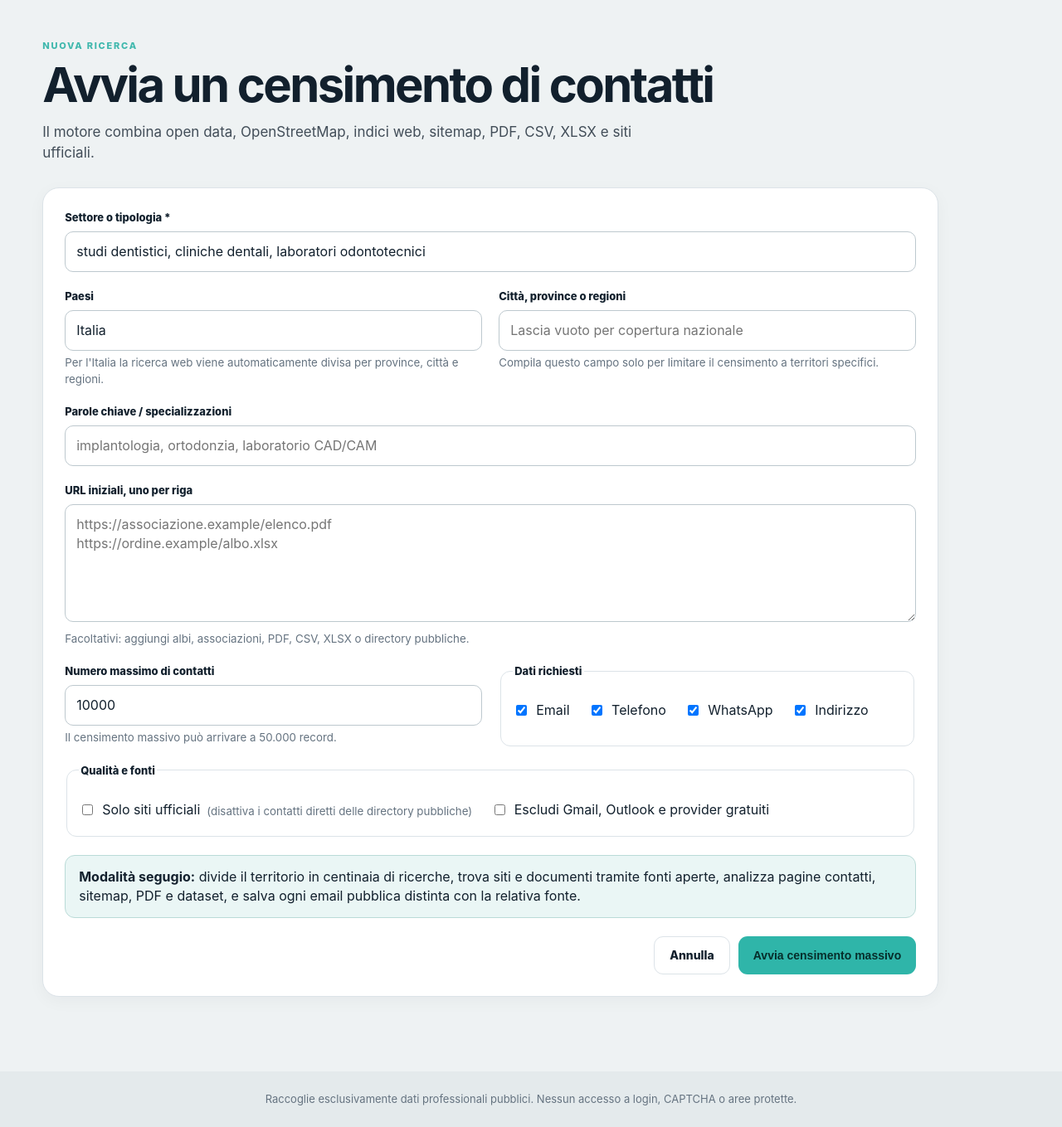
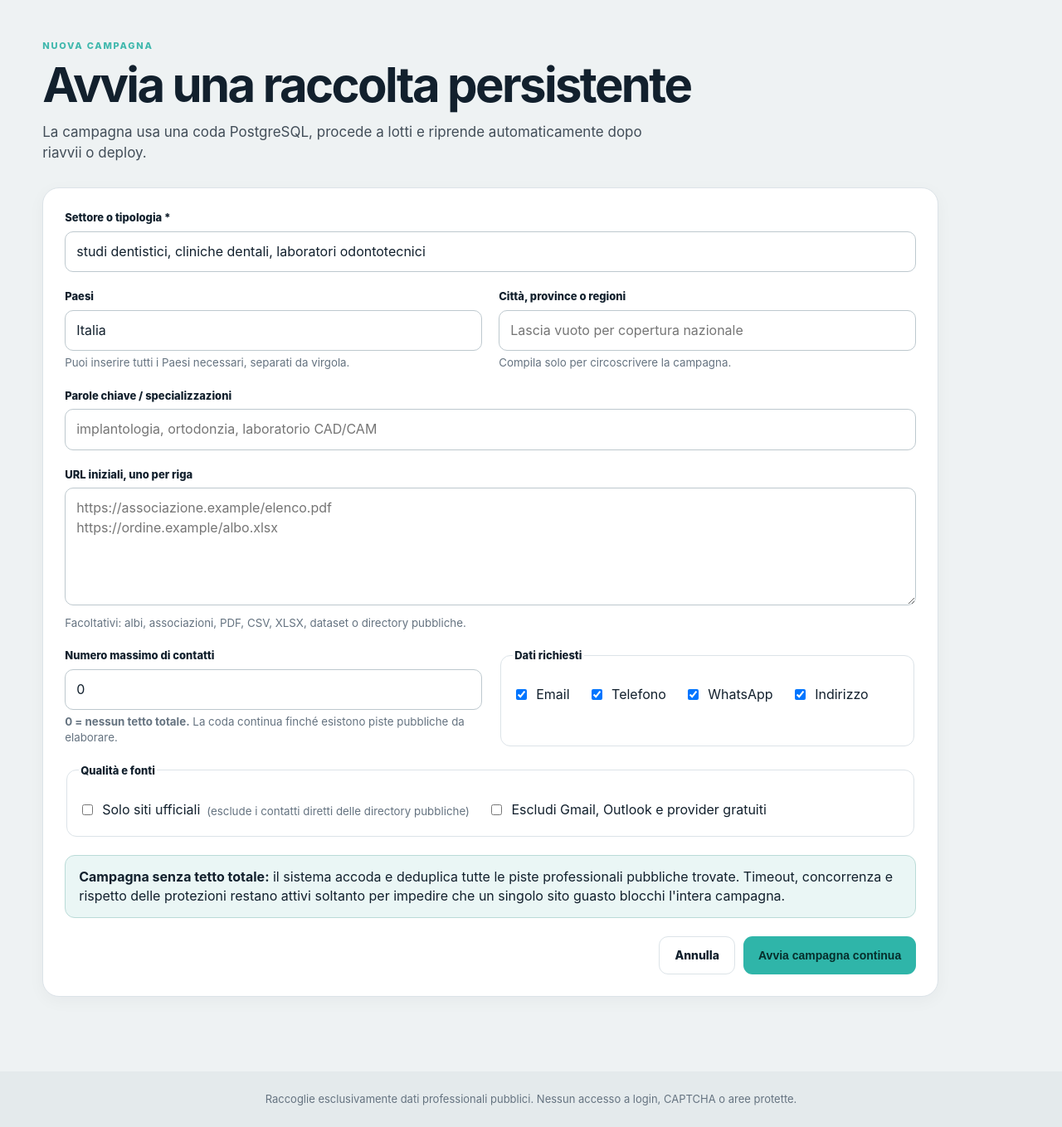
Before and after one commit to buzzskin2026-ship-it/contact-hunter, a FastAPI app: template app/templates/search_form.html in a window 1280 px wide. Shown: the part 78-1437 px from the top of the page at 83% size. Run offline with FastAPI, Linux system fonts and the light colour scheme; the template is opened without the code that fills it, so the values that code supplies are empty.

Commit message:
Make unlimited campaigns the default

```diff
--- a/app/templates/search_form.html
+++ b/app/templates/search_form.html
@@ -2,16 +2,42 @@
 {% block title %}Nuova ricerca · Contact Hunter{% endblock %}
 {% block content %}
 <section class="page-heading">
-  <div><span class="eyebrow">NUOVA RICERCA</span><h1>Avvia un censimento di contatti</h1><p>Il motore combina open data, OpenStreetMap, indici web, sitemap, PDF, CSV, XLSX e siti ufficiali.</p></div>
+  <div>
+    <span class="eyebrow">NUOVA CAMPAGNA</span>
+    <h1>Avvia una raccolta persistente</h1>
+    <p>La campagna usa una coda PostgreSQL, procede a lotti e riprende automaticamente dopo riavvii o deploy.</p>
+  </div>
 </section>
 <form class="panel search-form" action="/searches" method="post">
   <div class="form-grid">
-    <label class="wide"><span>Settore o tipologia *</span><input name="sector" value="studi dentistici, cliniche dentali, laboratori odontotecnici" placeholder="es. studi dentistici, laboratori odontotecnici" required></label>
-    <label><span>Paesi</span><input name="countries" value="Italia" placeholder="Italia, Francia, Germania"><small>Per l'Italia la ricerca web viene automaticamente divisa per province, città e regioni.</small></label>
-    <label><span>Città, province o regioni</span><input name="cities" placeholder="Lascia vuoto per copertura nazionale"><small>Compila questo campo solo per limitare il censimento a territori specifici.</small></label>
-    <label class="wide"><span>Parole chiave / specializzazioni</span><input name="keywords" placeholder="implantologia, ortodonzia, laboratorio CAD/CAM"></label>
-    <label class="wide"><span>URL iniziali, uno per riga</span><textarea name="seed_urls" rows="5" placeholder="https://associazione.example/elenco.pdf&#10;https://ordine.example/albo.xlsx"></textarea><small>Facoltativi: aggiungi albi, associazioni, PDF, CSV, XLSX o directory pubbliche.</small></label>
-    <label><span>Numero massimo di contatti</span><input type="number" name="max_results" value="10000" min="1" max="50000"><small>Il censimento massivo può arrivare a 50.000 record.</small></label>
+    <label class="wide">
+      <span>Settore o tipologia *</span>
+      <input name="sector" value="studi dentistici, cliniche dentali, laboratori odontotecnici" placeholder="es. studi dentistici, laboratori odontotecnici" required>
+    </label>
+    <label>
+      <span>Paesi</span>
+      <input name="countries" value="Italia" placeholder="Italia, Francia, Germania">
+      <small>Puoi inserire tutti i Paesi necessari, separati da virgola.</small>
+    </label>
+    <label>
+      <span>Città, province o regioni</span>
+      <input name="cities" placeholder="Lascia vuoto per copertura nazionale">
+      <small>Compila solo per circoscrivere la campagna.</small>
+    </label>
+    <label class="wide">
+      <span>Parole chiave / specializzazioni</span>
+      <input name="keywords" placeholder="implantologia, ortodonzia, laboratorio CAD/CAM">
+    </label>
+    <label class="wide">
+      <span>URL iniziali, uno per riga</span>
+      <textarea name="seed_urls" rows="5" placeholder="https://associazione.example/elenco.pdf&#10;https://ordine.example/albo.xlsx"></textarea>
+      <small>Facoltativi: albi, associazioni, PDF, CSV, XLSX, dataset o directory pubbliche.</small>
+    </label>
+    <label>
+      <span>Numero massimo di contatti</span>
+      <input type="number" name="max_results" value="0" min="0">
+      <small><strong>0 = nessun tetto totale.</strong> La coda continua finché esistono piste pubbliche da elaborare.</small>
+    </label>
     <fieldset>
       <legend>Dati richiesti</legend>
       <label class="check"><input type="checkbox" name="requested_fields" value="email" checked> Email</label>
@@ -21,11 +47,16 @@
     </fieldset>
     <fieldset class="wide">
       <legend>Qualità e fonti</legend>
-      <label class="check"><input type="checkbox" name="official_sources_only" value="true"> Solo siti ufficiali <small>(disattiva i contatti diretti delle directory pubbliche)</small></label>
+      <label class="check"><input type="checkbox" name="official_sources_only" value="true"> Solo siti ufficiali <small>(esclude i contatti diretti delle directory pubbliche)</small></label>
       <label class="check"><input type="checkbox" name="exclude_free_email_providers" value="true"> Escludi Gmail, Outlook e provider gratuiti</label>
     </fieldset>
   </div>
-  <div class="notice"><strong>Modalità segugio:</strong> divide il territorio in centinaia di ricerche, trova siti e documenti tramite fonti aperte, analizza pagine contatti, sitemap, PDF e dataset, e salva ogni email pubblica distinta con la relativa fonte.</div>
-  <div class="form-actions"><a class="button ghost" href="/">Annulla</a><button class="button primary" type="submit">Avvia censimento massivo</button></div>
+  <div class="notice">
+    <strong>Campagna senza tetto totale:</strong> il sistema accoda e deduplica tutte le piste professionali pubbliche trovate. Timeout, concorrenza e rispetto delle protezioni restano attivi soltanto per impedire che un singolo sito guasto blocchi l'intera campagna.
+  </div>
+  <div class="form-actions">
+    <a class="button ghost" href="/">Annulla</a>
+    <button class="button primary" type="submit">Avvia campagna continua</button>
+  </div>
 </form>
 {% endblock %}
```
